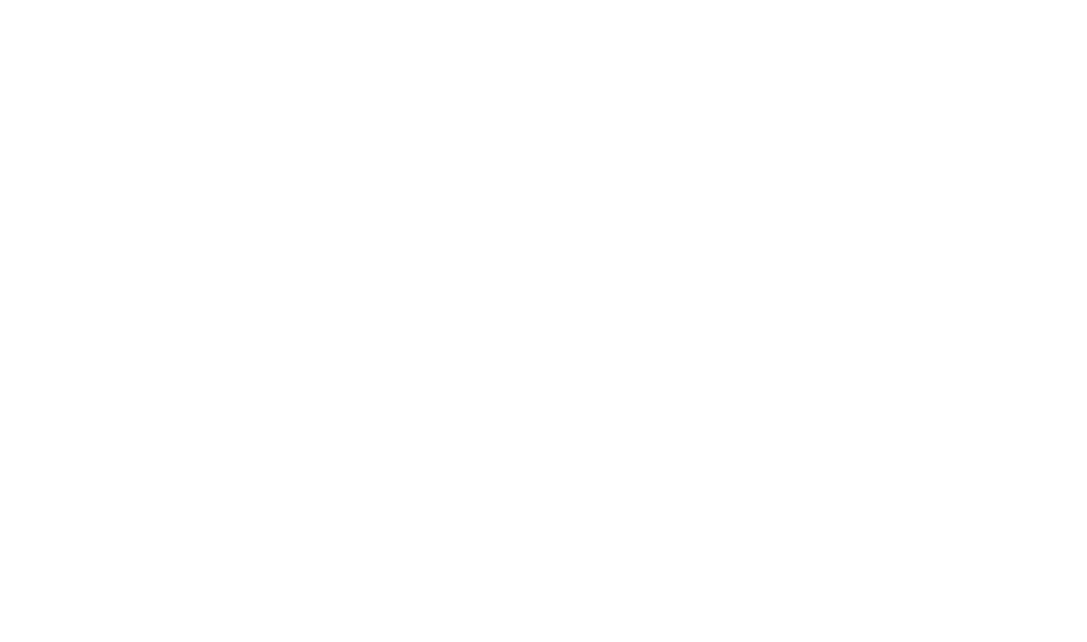
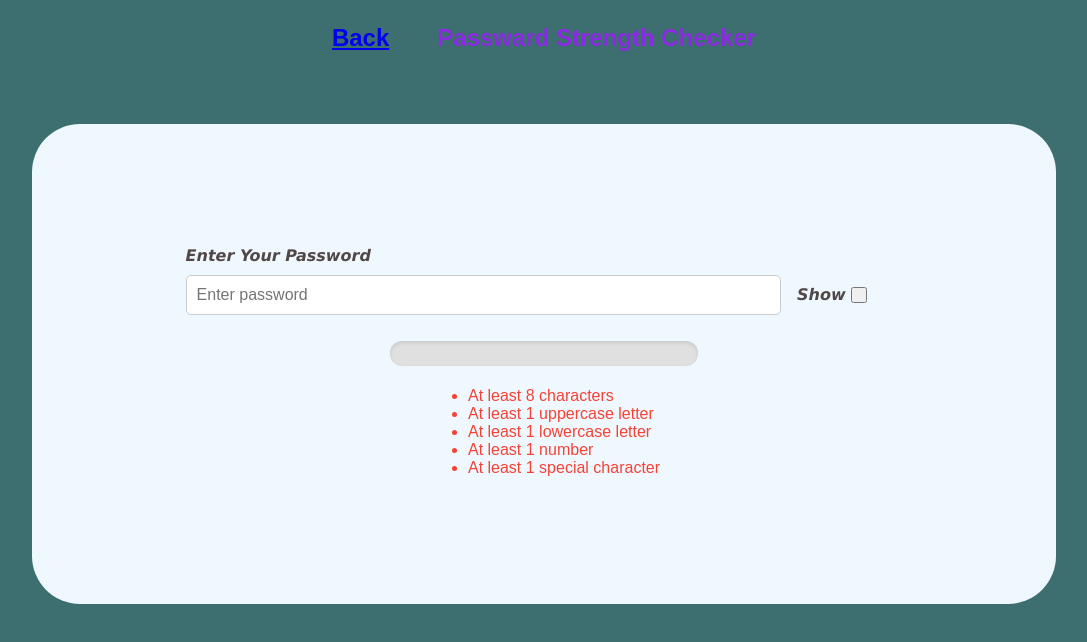
Before and after one commit to Geetha-RK/30DaysReactChallenge, a React (Vite) app: page /Day9 in a window 1280 px wide. Before the commit this address had no page. Shown: the top 642 px of the page, without its empty margins (96-1183 px from the left). Built offline with nearby package versions, Linux system fonts and the light colour scheme.

Commit message:
Password STrength checker called api hibp

```diff
--- a/package.json
+++ b/package.json
@@ -11,6 +11,7 @@
   },
   "dependencies": {
     "axios": "^1.7.9",
+    "crypto-js": "^4.2.0",
     "dotenv": "^16.4.7",
     "react": "^19.0.0",
     "react-dom": "^19.0.0",
--- a/src/App.jsx
+++ b/src/App.jsx
@@ -9,6 +9,7 @@ import Day5 from './pages/Day5/Day5'
 import Day6 from './pages/Day6/Day6'
 import Day7 from './pages/Day7/Day7'
 import Day8 from './pages/Day8/Day8'
+import Day9 from './pages/Day9/Day9'
 
 function App() {
 
@@ -26,6 +27,8 @@ function App() {
           <Route path='/Day6' element={<Day6/>}></Route>
           <Route path='/Day7' element={<Day7/>}></Route>
           <Route path='/Day8' element={<Day8/>}></Route>
+          <Route path='/Day9' element={<Day9/>}></Route>
+
         </Routes>
       </div>
     </>
--- a/src/assets.js
+++ b/src/assets.js
@@ -86,7 +86,13 @@ export const project = [
     {
       day:'Day8',
       title:'Color Picker',
-      description:'A tool where users can select colors from a color palette or input a color code to change the background.',
-      Concepts: 'State management, dynamic styling.',
+      description:'A tool that allows users to pick colors from a color palette. Based on the chosen color and mode, the app dynamically fetches and displays a matching color scheme in real-time',
+      Concepts: 'State management, dynamic styling, API calls',
+    },
+    {
+      day:'Day9',
+      title:'Password Strength Checker',
+      description:'Check the strength of a password based on length, numbers, and special characters.',
+      Concepts: 'Form handling, regular expressions.',
     },
   ];
--- a/src/pages/Day8/Day8.jsx
+++ b/src/pages/Day8/Day8.jsx
@@ -98,7 +98,7 @@ const Day8 = () => {
                   key={index}
                   className="color-scheme__color"
                   style={{
-                    backgroundColor: `${color.hex.value}`, // Set background color using the hex value
+                    backgroundColor: `${color.hex.value}`,
                   }}
                 >
                   <p>{color.hex.value}</p>
--- /dev/null
+++ b/src/pages/Day9/Day9.jsx
@@ -0,0 +1,242 @@
+import React, { useState } from "react";
+import "./Day9.scss";
+import { Link } from "react-router-dom";
+import CryptoJS from "crypto-js";
+
+const Day9 = () => {
+  const [password, setPassword] = useState("");
+  const [strength, setStrength] = useState("");
+  const [hibpStatus, setHibpStatus] = useState(null);
+  const [loading, setLoading] = useState(false);
+  const [showPassword, SetShowPassword] = useState(false);
+
+  const [criteria, setCriteria] = useState({
+    length: false,
+    uppercase: false,
+    lowercase: false,
+    number: false,
+    specialCharacter: false,
+  });
+
+  const handlepwd = (e) => {
+    const newPassword = e.target.value;
+    setPassword(newPassword);
+    checkPasswordStrength(newPassword);
+    if (newPassword.length >= 8) {
+      checkIfPasswordBreached(newPassword);
+    } else {
+      setHibpStatus(null);
+    }
+  };
+
+  const checkPasswordStrength = (password) => {
+    const lengthCriteria = password.length >= 8;
+    const upperCaseCriteria = /[A-Z]/.test(password);
+    const lowerCaseCriteria = /[a-z]/.test(password);
+    const numberCriteria = /\d/.test(password);
+    const specialCharacterCriteria = /[!@#$%^&*(),.?":{}|<>]/.test(password);
+
+    setCriteria({
+      length: lengthCriteria,
+      uppercase: upperCaseCriteria,
+      lowercase: lowerCaseCriteria,
+      number: numberCriteria,
+      specialCharacter: specialCharacterCriteria,
+    });
+
+    let strengthLevel = 0;
+
+    if (lengthCriteria) strengthLevel += 1;
+    if (upperCaseCriteria) strengthLevel += 1;
+    if (lowerCaseCriteria) strengthLevel += 1;
+    if (numberCriteria) strengthLevel += 1;
+    if (specialCharacterCriteria) strengthLevel += 1;
+
+    let strengthText = "";
+    switch (strengthLevel) {
+      case 5:
+        strengthText = "Strong";
+        break;
+      case 4:
+        strengthText = "Good";
+        break;
+      case 3:
+        strengthText = "Moderate";
+        break;
+      case 2:
+        strengthText = "Weak";
+        break;
+      default:
+        strengthText = "VeryWeak";
+    }
+
+    setStrength(strengthText);
+    console.log(strengthText);
+  };
+
+  const checkIfPasswordBreached = async (password) => {
+    const hash = CryptoJS.SHA1(password)
+      .toString(CryptoJS.enc.Hex)
+      .toUpperCase();
+    const hashPrefix = hash.substring(0, 5);
+    const hashSuffix = hash.substring(5);
+
+    try {
+      setLoading(true);
+      const response = await fetch(
+        `https://api.pwnedpasswords.com/range/${hashPrefix}`
+      );
+      const data = await response.text();
+
+      const breached = data
+        .split("\n")
+        .some((line) => line.startsWith(hashSuffix));
+      setHibpStatus(
+        breached ? "Password has been compromised!" : "Password is safe."
+      );
+    } catch (error) {
+      setHibpStatus("Error checking password breach status");
+    } finally {
+      setLoading(false);
+    }
+  };
+
+  const getProgressBarClass = () => {
+    switch (strength) {
+      case "Strong":
+        return "strong";
+      case "Good":
+        return "good";
+      case "Moderate":
+        return "moderate";
+      case "Weak":
+        return "weak";
+      default:
+        return "";
+    }
+  };
+
+  return (
+    <div className="pwd-checker">
+      <div className="todo__box1">
+        <p className="todo__title">
+          <Link to="/">Back</Link>
+        </p>
+        <div className="todo__title">Passward Strength Checker</div>
+      </div>
+      <div className="pwd-checker__container">
+        <form className="pwd-checker__form" onSubmit={(e) => e.preventDefault()}>
+          <label className="pwd-checker__label"  htmlFor="pwd">
+            Enter Your Password &nbsp;
+            <input
+              className="pwd-checker__input"
+              type={showPassword ? "text" : "password"}
+              name="pwd"
+              value={password}
+              onChange={handlepwd}
+              id="pwd"
+              placeholder="Enter password"
+            />
+          </label>
+          <label className="pwd-checker__label pwd-checker__show"  htmlFor="show">
+            {showPassword ? "Hide" : "Show"}&nbsp;
+            <button
+              type="radio"
+              className="toggle-password"
+              onClick={() => {
+                SetShowPassword(!showPassword);
+              }}
+            ></button>
+          </label>
+        </form>
+        <div className="progress-container">
+          <div
+            className={`progress-bar ${getProgressBarClass()}`}
+            style={{
+              width:
+                strength === "Strong"
+                  ? "100%"
+                  : strength === "Good"
+                  ? "75%"
+                  : strength === "Moderate"
+                  ? "50%"
+                  : strength === "Weak"
+                  ? "25%"
+                  : strength === "VeryWeak"
+                  ? "10%"
+                  : "0%",
+            }}
+          >
+            <span>{strength}</span>
+          </div>
+        </div>
+
+        <div className="criteria-checklist">
+          <ul>
+            <li
+              className={
+                criteria.length
+                  ? "criteria-checklist__valid"
+                  : "criteria-checklist__invalid"
+              }
+            >
+              At least 8 characters
+            </li>
+            <li
+              className={
+                criteria.uppercase
+                  ? "criteria-checklist__valid"
+                  : "criteria-checklist__invalid"
+              }
+            >
+              At least 1 uppercase letter
+            </li>
+            <li
+              className={
+                criteria.lowercase
+                  ? "criteria-checklist__valid"
+                  : "criteria-checklist__invalid"
+              }
+            >
+              At least 1 lowercase letter
+            </li>
+            <li
+              className={
+                criteria.number
+                  ? "criteria-checklist__valid"
+                  : "criteria-checklist__invalid"
+              }
+            >
+              At least 1 number
+            </li>
+            <li
+              className={
+                criteria.specialCharacter
+                  ? "criteria-checklist__valid"
+                  : "criteria-checklist__invalid"
+              }
+            >
+              At least 1 special character
+            </li>
+          </ul>
+        </div>
+
+        {hibpStatus && (
+          <div
+            className={`status ${
+              hibpStatus.includes("compromised")
+                ? "status__error"
+                : "status__safe"
+            }`}
+          >
+            <span>HIBP Result: {hibpStatus}</span>
+          </div>
+        )}
+
+        {loading && <div>Loading...</div>}
+      </div>
+    </div>
+  );
+};
+
+export default Day9;
--- /dev/null
+++ b/src/pages/Day9/Day9.scss
@@ -0,0 +1,127 @@
+.pwd-checker{
+    height: 100vh;
+    background-color: rgb(62, 111, 112);
+    display: flex;
+    align-items: center;
+    flex-direction: column;
+
+    &__container{
+        width:80%;
+        height: 60%;
+        background-color: aliceblue;
+        margin: 3rem;
+        border-radius: 3rem;
+        display: flex;
+        align-items: center;
+        justify-content: center;
+        flex-direction: column;
+    }
+    &__input{
+        padding: 10px;
+        width: 80%;
+        margin-top: 10px;
+        border-radius: 5px;
+        border: 1px solid #ccc;
+        font-size: 16px;
+    }
+    &__label{
+        font-size: medium;
+        font-weight: 800;
+        font-style: italic;
+        font-family: Verdana, Geneva, Tahoma, sans-serif;
+        color: rgb(80, 71, 71);
+      }
+      &__show{
+        padding-left: 1rem;
+      }
+      &__form{
+        padding: 1rem;
+        width: 70%;
+      }
+
+}
+
+
+.container {
+    width: 400px;
+    margin: 0 auto;
+    text-align: center;
+    padding: 20px;
+  }
+
+
+
+.progress-container {
+    width: 30%;
+    height: 25px;
+    background-color: #e0e0e0;
+    border-radius: 12px;
+    margin-top: 10px;
+    box-shadow: inset 0 2px 4px rgba(0, 0, 0, 0.1);
+
+  }
+
+  .progress-bar {
+    height: 100%;
+    border-radius: 12px;
+    text-align: center;
+    line-height: 25px;
+    color: white;
+    font-weight: bold;
+    transition: width 0.3s ease;
+    &__strength{
+        font-size: larger;
+        font-weight: 500;
+    }
+  }
+
+  .toggle-password {
+    height: 1rem;
+    cursor: pointer;
+
+}
+
+  .weak {
+    background-color: #ff4d4d;
+  }
+
+  .moderate {
+    background-color: #ffcc00;
+  }
+
+  .good {
+    background-color: #66cc66;
+  }
+
+  .strong {
+    background-color: #4CAF50;
+  }
+
+
+  .criteria-checklist{
+    padding: 5px;
+
+    &__valid{
+        color: #4CAF50;
+    }
+
+    &__invalid{
+        color: #f44336;
+    }
+  }
+
+  .status {
+    margin-top: 20px;
+    padding: 10px;
+    text-align: center;
+    font-size: 18px;
+    font-weight: bold;
+
+    &__error {
+        color: #d9534f;
+      }
+
+     &__safe {
+        color: #5bc0de;
+      }
+  }
```
Also changed, not shown: 1 other file (tests, documents, lock files or other folders).
